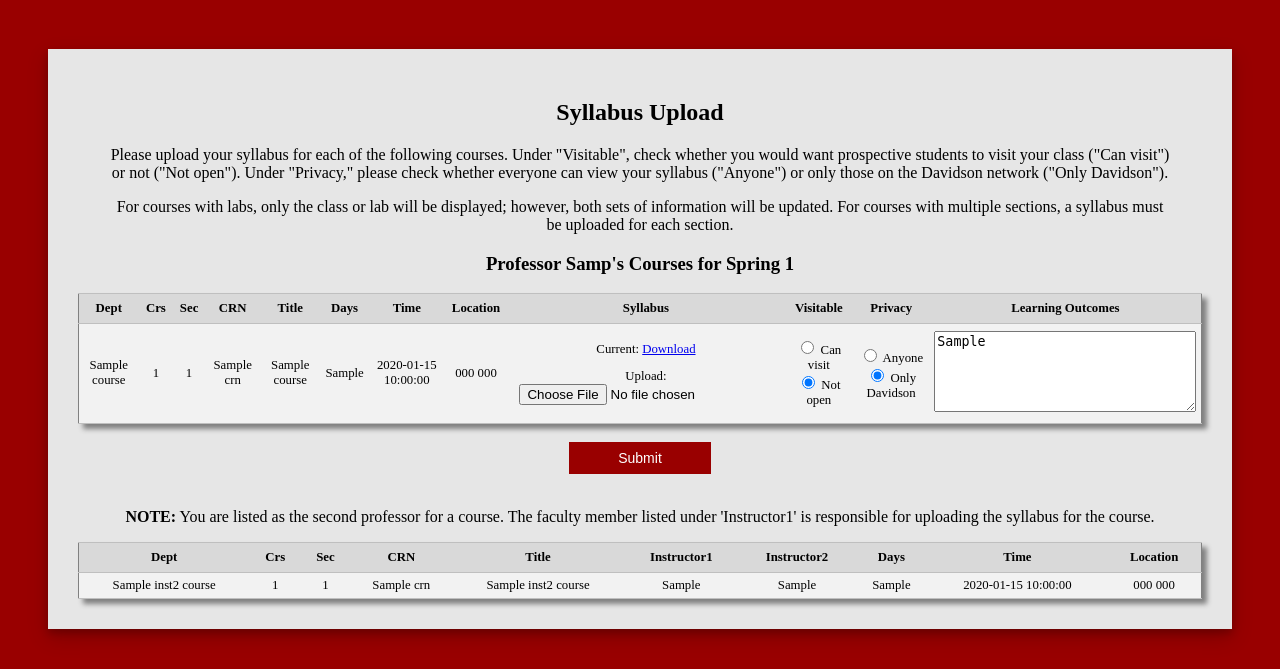
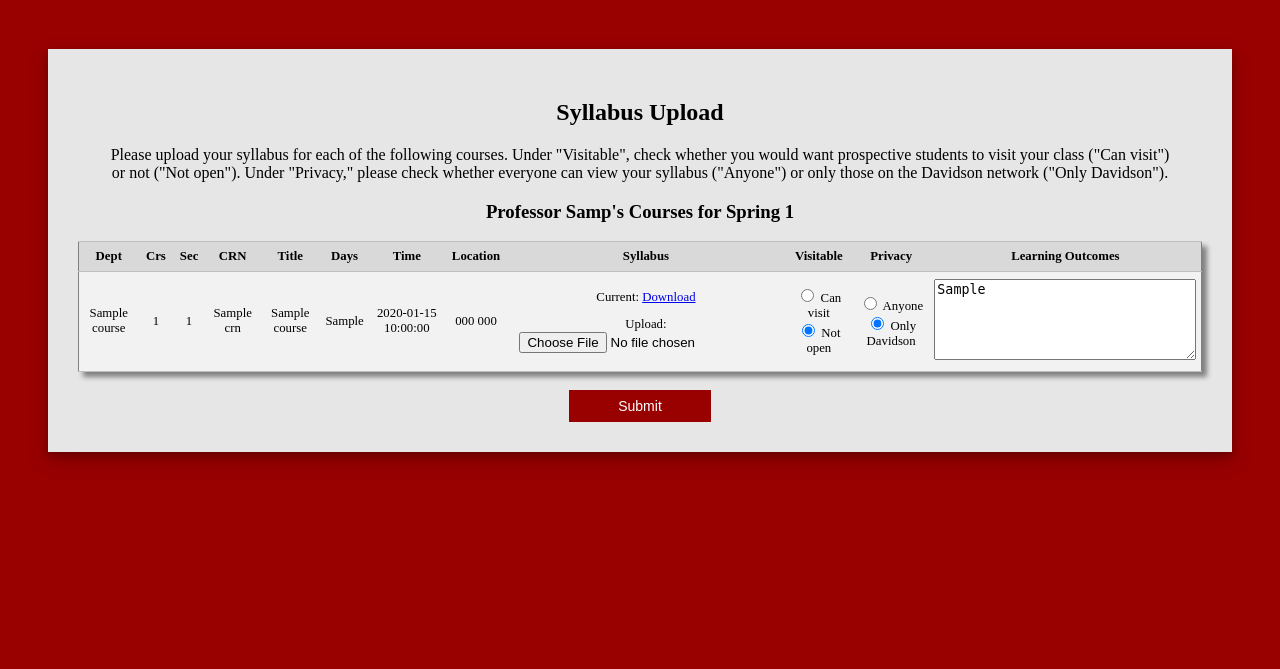
Before and after one commit to kawilliams/new-db-Pronto-Flask, a Flask app: template templates/my_courses.html in a window 1280 px wide. Shown: the part 142-811 px from the top of the page. After the commit the page ends 605 px from the top, so only its background shows below. Run offline with Flask 2, Linux system fonts and the light colour scheme; the template is opened without the code that fills it: most values are stand-ins (such as "Sample title", 1, 10 or a date in 2020).

Commit message:
most recent

```diff
--- a/templates/my_courses.html
+++ b/templates/my_courses.html
@@ -15,8 +15,7 @@
 	<h4 id="davidson_logo">DAVIDSON COLLEGE</h4>
 	<div id="upload_div">
 	<h2 id="syllabus_upload">Syllabus Upload</h2>
-	<p id="you_teach">Please upload your syllabus for each of the following courses. Under "Visitable", check whether you would want prospective students to visit your class ("Can visit") or not ("Not open"). Under "Privacy," please check whether everyone can view your syllabus ("Anyone") or only those on the Davidson network ("Only Davidson"). </p>
-	<p id="you_teach">For courses with labs, only the class or lab will be displayed; however, both sets of information will be updated. For courses with multiple sections, a syllabus must be uploaded for each section.</p>
+	<p id="you_teach">Please upload your syllabus for each of the following courses. 	Under "Visitable", check whether you would want prospective students to visit 		your class ("Can visit") or not ("Not open"). Under "Privacy," please check 		whether everyone can view your syllabus ("Anyone") or only those on the Davidson 	network ("Only Davidson"). </p>
 
 	{% if courses|length > 0 %}
 
@@ -99,57 +98,10 @@
 
 	{% endif %}
     </table><br\>
-        <input type="text" value="{{db_name}}" name = "db_name" hidden><br>
-    	<input type="text" value="{{semester}}" name = "semester" hidden>
-	  	<input id="submit_changes" type="submit" value="Submit" >
+    <input type="text" value="{{db_name}}" name = "db_name" hidden><br>
+    <input type="text" value="{{semester}}" name = "semester" hidden>
+	  <input id="submit_changes" type="submit" value="Submit" >
 	</form>
-    <br />
-    <br />
-    {% if inst2_courses|length > 0 %}
-    	{% if inst2_courses|length == 1 %}
- 			<p id="you_teach"><b>NOTE:</b> You are listed as the second professor for a course. The faculty member listed under 'Instructor1' is responsible for uploading the syllabus for the course.</p>
- 		{% elif inst2_courses|length > 1 %}
- 			<p id="you_teach"><b>NOTE:</b> You are listed as the second professor for several courses. The faculty member listed under 'Instructor1' is responsible for uploading the syllabus for each course.</p>
- 		{% endif %}
-
-      <table id="class_table">
-			<thead>
-				<tr>
-					<th name="dep">Dept</th>
-					<th name="course_num">Crs</th>
-					<th name="class_section">Sec</th>
-					<th name="CRN">CRN</th>
-					<th name="title">Title</th>
-					<th name="instructor1">Instructor1</th>
-					<th name="instructor2">Instructor2</th>
-					<th name="class_days">Days</th>
-					<th name="class_time">Time</th>
-					<th name="class_place">Location</th>
-				</tr>
-			</thead>
-      <tbody>
-
-        {% for c in inst2_courses %}
-          <tr>
-            <tr>
-				<td name="dep{{loop.index0}}">{{ c.subject }}</td>
-				<td name="course_num{{loop.index0}}">{{ c.course_num }}</td>
-				<td name="class_section{{loop.index0}}">{{ c.seq_num }}</td>
-				<td name="CRN{{loop.index0}}">{{ c.CRN }}</td>
-				<td name="title{{loop.index0}}">{{ c.course_title }}</td>
-				<td name="instructor1{{loop.index0}}">{{ c.instructor1 }}</td>
-				<td name="instructor2{{loop.index0}}">{{ c.instructor2 }}</td>
-				<td name="class_days{{loop.index0}}">{{ c.meet_days }}</td>
-				<td name="class_time{{loop.index0}}">{{ c.class_time }}</td>
-				<td name="class_place{{loop.index0}}">{{ c.bldg_code + " " + c.room_code }}</td>
-				</td>
-
-          </tr>
-
-        {% endfor %}
-      </tbody>
-    {% endif %}
-
 
 </body>
 
```
Also changed, not shown: templates/search.html (+33 -49 lines).
